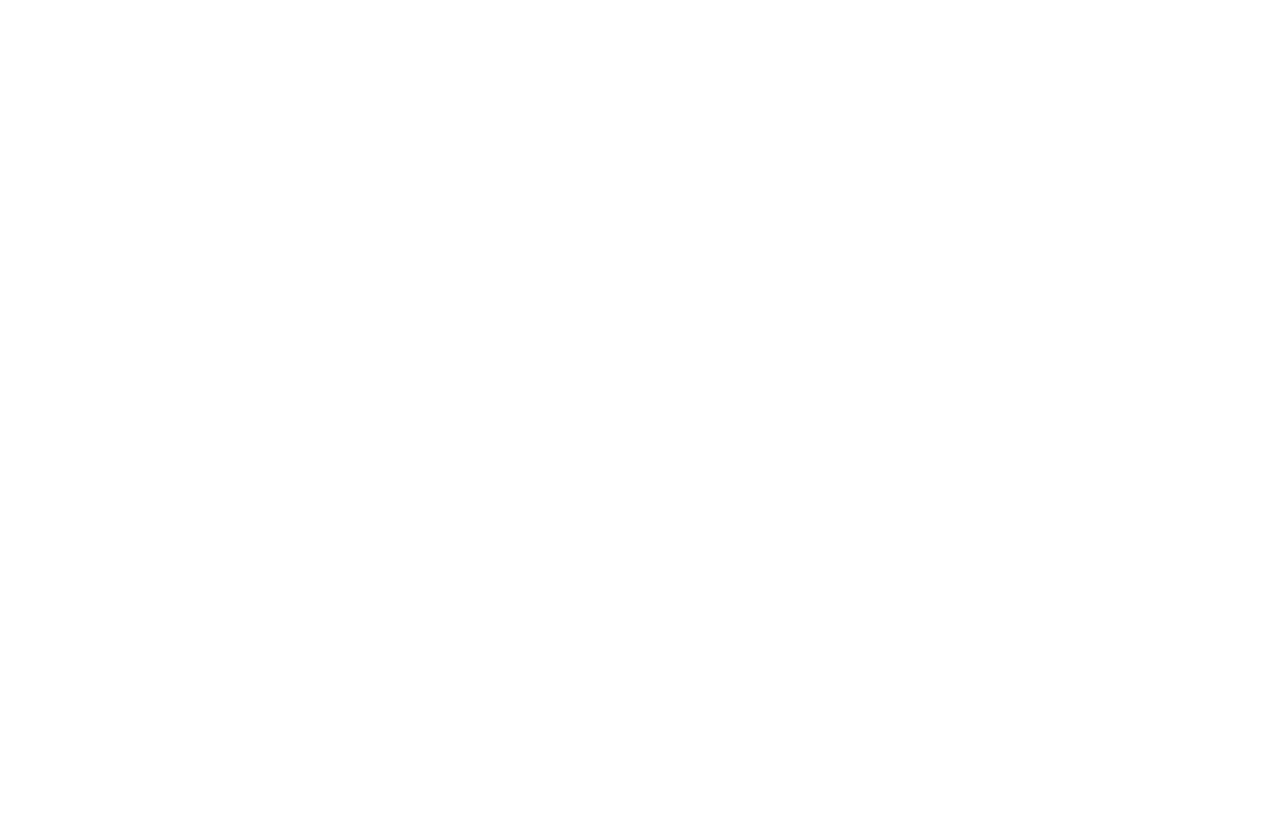
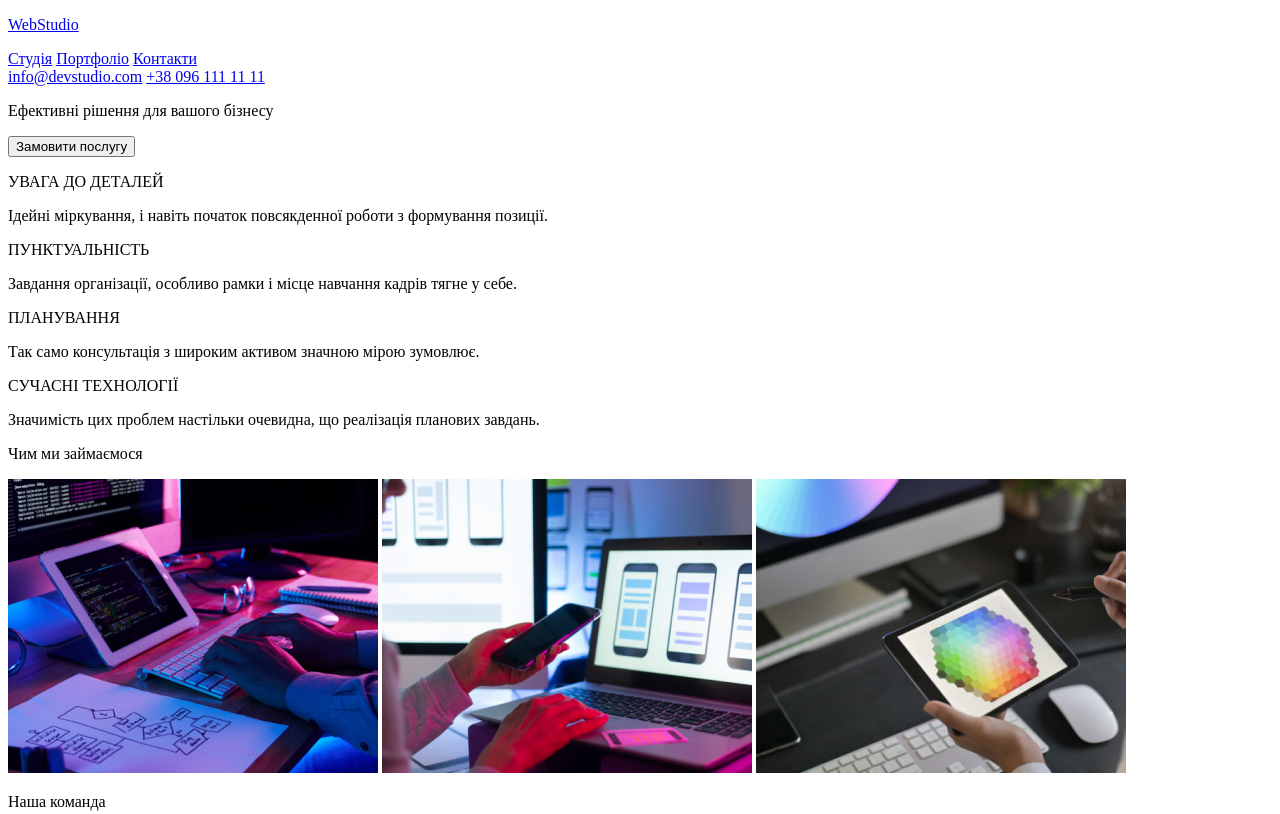
Before and after one commit to sergiuwb/goit-markup-hw-01, a plain HTML site: page index.html in a window 1280 px wide. Shown: the top 814 px of the page. Drawn offline with Linux system fonts and the light colour scheme.

Commit message:
index upd

```diff
--- a/index.html
+++ b/index.html
@@ -8,13 +8,93 @@
 </head>
 <body>
     <header>
-
+        <nav class="header_main">
+            <div class="header_logo">
+                <p><a href="#">WebStudio</a></p>
+            </div>
+            <div class="header_links">
+                <a href="#">Студія</a>
+                <a href="#">Портфолiо</a>
+                <a href="#">Контакти</a>
+            </div>
+            <div class="header_info">
+                <a href="mailto:info@devstudio.com">info@devstudio.com</a>
+                <a href="tel:+38 096 111 11 11">+38 096 111 11 11</a>
+            </div>
+        </nav>
     </header>
-        <section>
-
+        <section class="main">
+            <div class="main_fb">
+                <div class="main_textbutton">
+                    <p>Ефективні рішення для вашого бізнесу</p>
+                    <button type="button">Замовити послугу</button>
+                </div>
+            </div>
+            <div class="main_sb">
+                <div class="main_sb_info">
+                    <div class="main_sb_text">
+                        <p>УВАГА ДО ДЕТАЛЕЙ</p>
+                        <p>Ідейні міркування, і навіть початок повсякденної роботи з формування позиції.</p>
+                    </div>
+                    <div class="main_sb_text">
+                        <p>ПУНКТУАЛЬНІСТЬ</p>
+                        <p>Завдання організації, особливо рамки і місце навчання кадрів тягне у себе.</p>
+                    </div>
+                    <div class="main_sb_text">
+                        <p>ПЛАНУВАННЯ</p>
+                        <p>Так само консультація з широким активом значною мірою зумовлює.</p>
+                    </div>
+                    <div class="main_sb_text">
+                        <p>СУЧАСНІ ТЕХНОЛОГІЇ</p>
+                        <p>Значимість цих проблем настільки очевидна, що реалізація планових завдань.</p>
+                    </div>
+                </div>
+                <div class="main_sb_textimg">
+                    <div class="main_sb_text">
+                        <p>Чим ми займаємося</p>
+                    </div>
+                    <div class="main_sb_img">
+                        <img src="./images/img-main/img.jpg" alt="1">
+                        <img src="./images/img-main/img (1).jpg" alt="2">
+                        <img src="./images/img-main/img (2).jpg" alt="3">
+                    </div>
+                </div>
+            </div>
+            <div class="main_tb">
+                <div class="main_tb_text">
+                    <p>Наша команда</p>
+                </div>
+                <div class="main_tb_icons">
+                    <div class="main_tb_first">
+                        <img src="./images/img-main-team/img.jpg" alt="1">
+                        <p>Ігор Дем'яненко</p>
+                        <p>Product Designer</p>
+                    </div>
+                    <div class="main_tb_second">
+                        <img src="./images/img-main-team/img (1).jpg" alt="2">
+                        <p>Ольга Рєпіна</p>
+                        <p>Frontend Developer</p>
+                    </div>
+                    <div class="main_tb_third">
+                        <img src="./images/img-main-team/img (2).jpg" alt="3">
+                        <p>Микола Тарасов</p>
+                        <p>Marketing</p>
+                    </div>
+                    <div class="main_tb_fourth">
+                        <img src="./images/img-main-team/img (3).jpg" alt="4">
+                        <p>Михайло Єрмаков</p>
+                        <p>UI Designer</p>
+                    </div>
+                </div>
+            </div>
         </section>
     <footer>
-
+        <p><a href="#">WebStudio</a></p>
+        <address>
+            м. Київ, пр-т Лесі Українки, 26
+            <a href="mailto:info@devstudio.com">info@devstudio.com</a>
+            <a href="tel:+38 096 111 11 11">+38 096 111 11 11</a>
+        </address>
     </footer>
 </body>
 </html>
```
Also changed, not shown: images/img-main-team/img (1).jpg (added), images/img-main-team/img (2).jpg (added), images/img-main-team/img (3).jpg (added), images/img-main-team/img.jpg (added), images/img-main/img (1).jpg (added), images/img-main/img (2).jpg (added), images/img-main/img.jpg (added).
